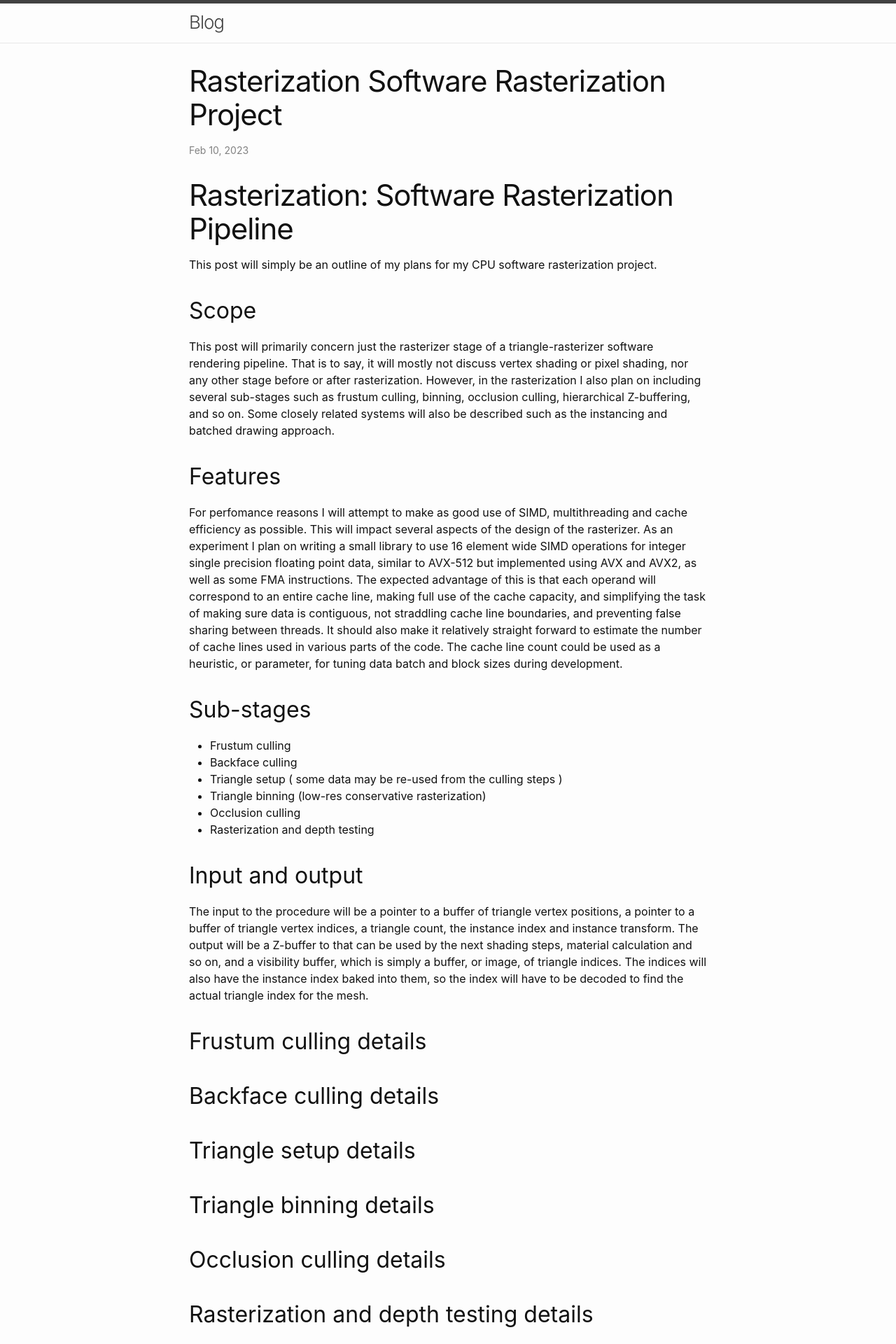
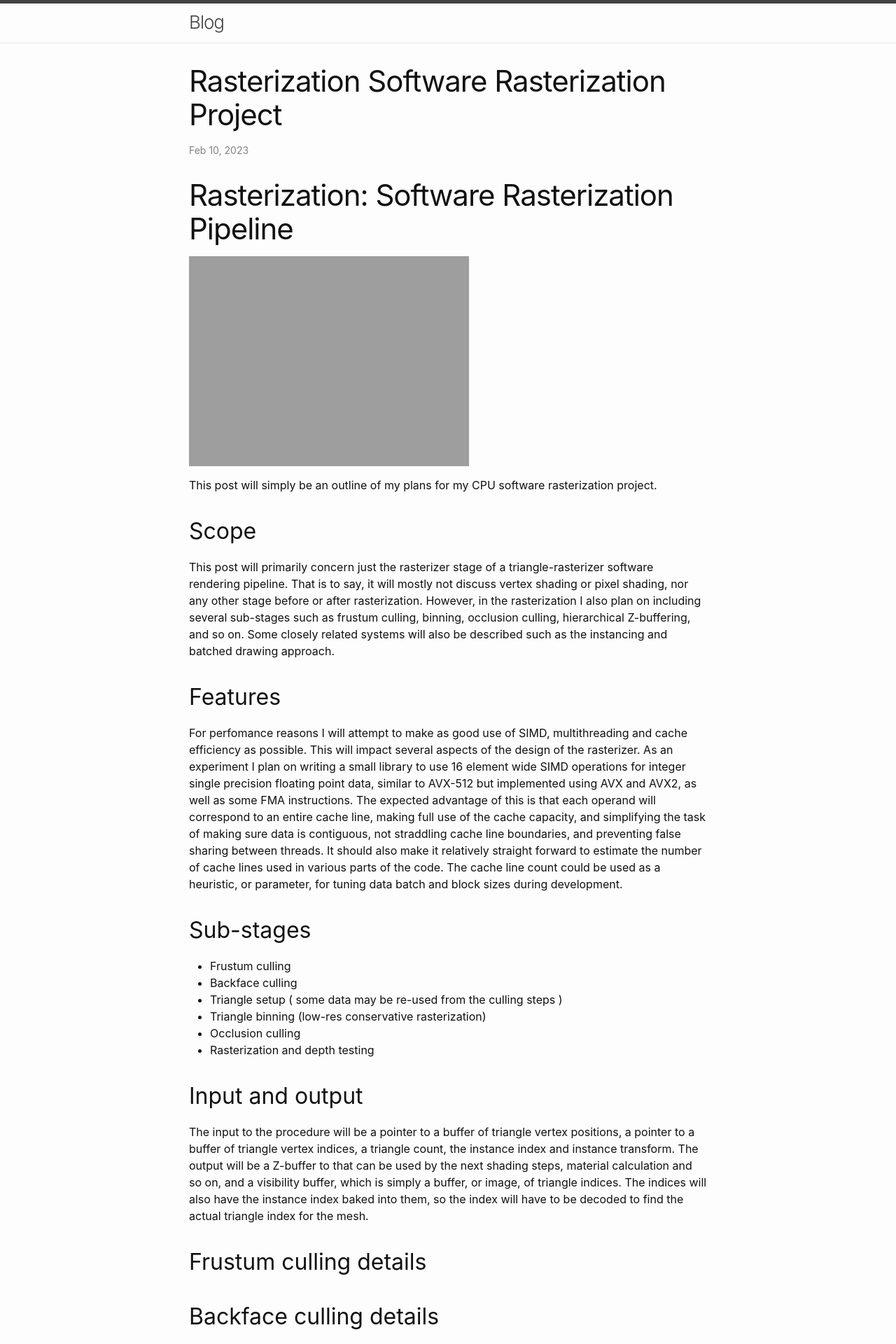
Before and after one commit to torgeiba/torgeiba.github.io, a Jekyll site: the page built from _posts/2023-02-10-rasterization-software-rasterization-project.md, in a window 1280 px wide. Shown: the top 1920 px of the page at 70% size. Built offline with Jekyll 4.4.1, drawn with Linux system fonts in a browser that asks for light colours; our own code applies the rules of GitHub Pages for plain Markdown files.

Commit message:
Update 2023-02-10-rasterization-software-rasterization-project.md

```diff
--- a/_posts/2023-02-10-rasterization-software-rasterization-project.md
+++ b/_posts/2023-02-10-rasterization-software-rasterization-project.md
@@ -1,4 +1,6 @@
 # Rasterization: Software Rasterization Pipeline
+
+![A painting of a rasterization pipeline by DALL-E](/assets/images/DALL-E_2023-02-10_22.00.36_-_An_artful_interpretation_of_a_technical_diagram_graph_of_a_computer_graphics_rasterization_pipeline_algorithm,_on_a_dark_background_with_neon_colored_.png)
 
 This post will simply be an outline of my plans for my CPU software rasterization project.
 
```
